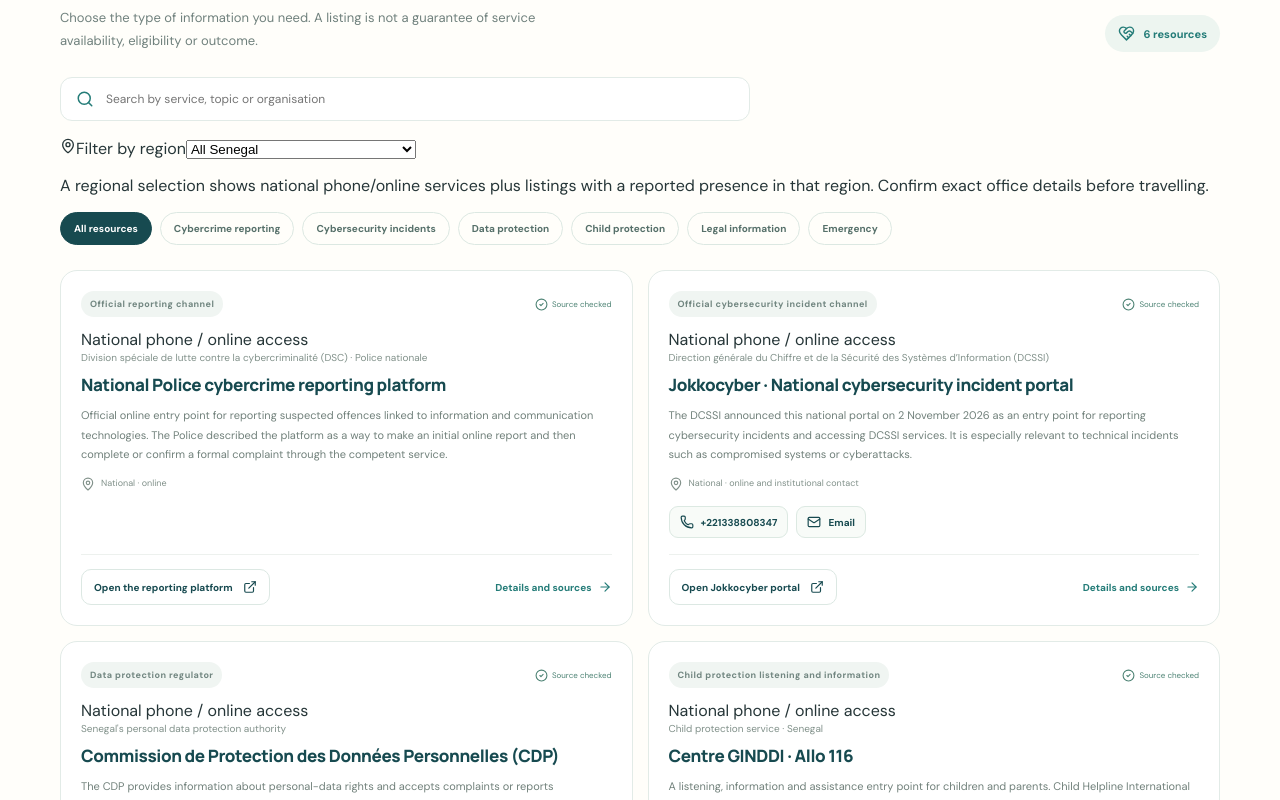
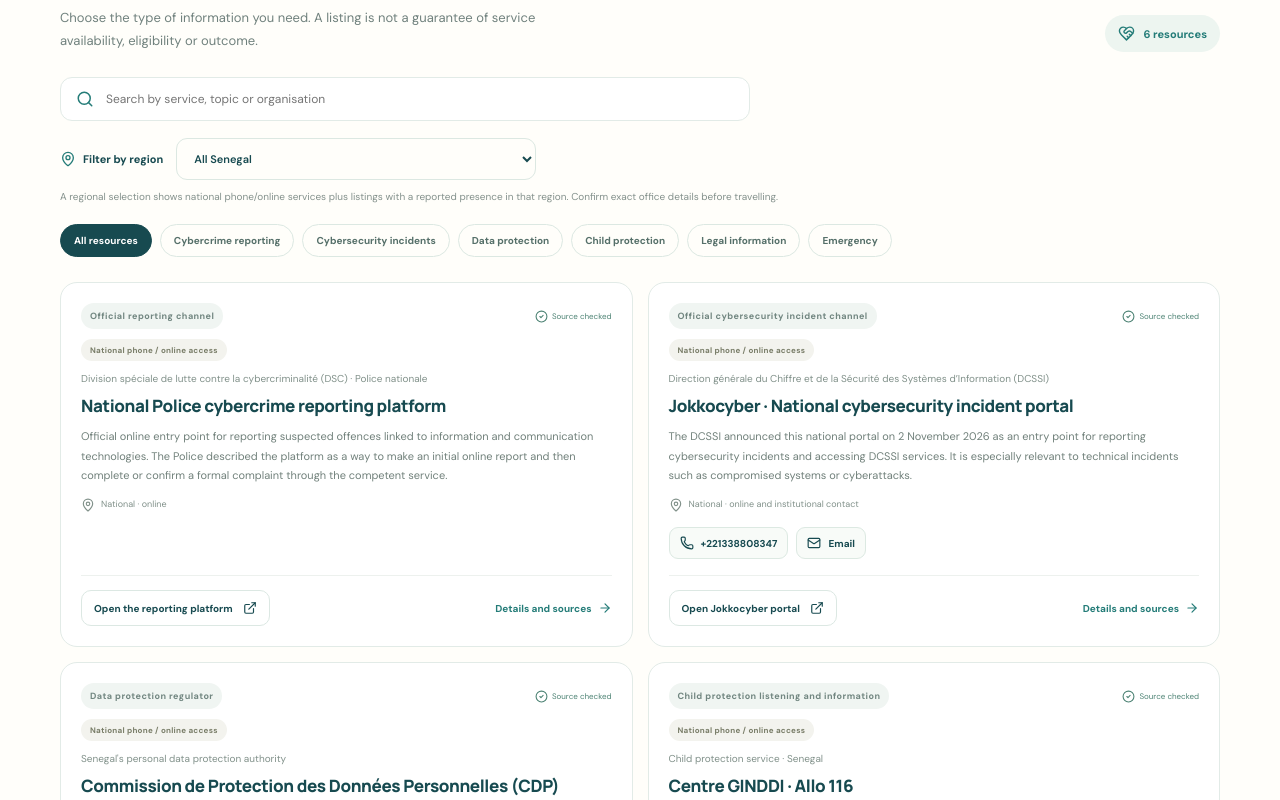
Before and after one commit to aocreativity-dev/safespace, a React (Vite) app: page / in a window 1280 px wide. Shown: the part 5620-6420 px from the top of the page. Built offline with nearby package versions, Linux system fonts and the light colour scheme.

Commit message:
Style Senegal region selector and service access badges

```diff
--- a/src/styles.css
+++ b/src/styles.css
@@ -163,3 +163,14 @@
 .support-detail-actions{display:flex;gap:10px;flex-wrap:wrap;margin-top:22px;padding-top:18px;border-top:1px solid var(--line)}
 @media(max-width:900px){.support-grid{grid-template-columns:1fr 1fr}}
 @media(max-width:600px){.support-directory-section{padding:62px 0 70px}.support-grid{grid-template-columns:1fr}.support-card{padding:18px}.support-detail-backdrop{padding:9px;align-items:flex-end}.support-detail-modal{max-height:93vh;border-radius:18px 18px 12px 12px}.support-detail-header{padding:17px 16px 15px;gap:10px}.support-detail-body{padding:18px 17px 23px}.support-detail-facts{grid-template-columns:1fr}.support-card-footer{align-items:flex-start}.support-open-link{max-width:100%}}
+
+/* Regional filter for the Senegal support directory */
+.region-filter-row{display:flex;align-items:center;gap:13px;flex-wrap:wrap;margin:0 0 8px}
+.region-filter-label{display:inline-flex;align-items:center;gap:7px;font-size:11px;font-weight:700;color:var(--teal)}
+.region-filter-label svg{color:var(--teal2)}
+.region-select{min-width:min(360px,100%);max-width:100%;border:1px solid #dce8e2;border-radius:11px;background:#fffefa;color:var(--teal);padding:12px 40px 12px 13px;font:600 11px "DM Sans",sans-serif;outline:none;transition:border-color .2s,box-shadow .2s}
+.region-select:focus{border-color:#78a99a;box-shadow:0 0 0 3px #78a99a25}
+.region-filter-help{font-size:10px;line-height:1.7;color:#84918c;max-width:820px;margin:0 0 19px}
+.support-access-badge{align-self:flex-start;display:inline-flex;align-items:center;border-radius:30px;padding:6px 9px;margin:-2px 0 10px;font-size:8px;font-weight:700;letter-spacing:.25px}
+.support-access-badge.regional{background:#edf5f0;color:#3e7968}
+.support-access-badge.national{background:#f3f3ee;color:#797d68}
```
